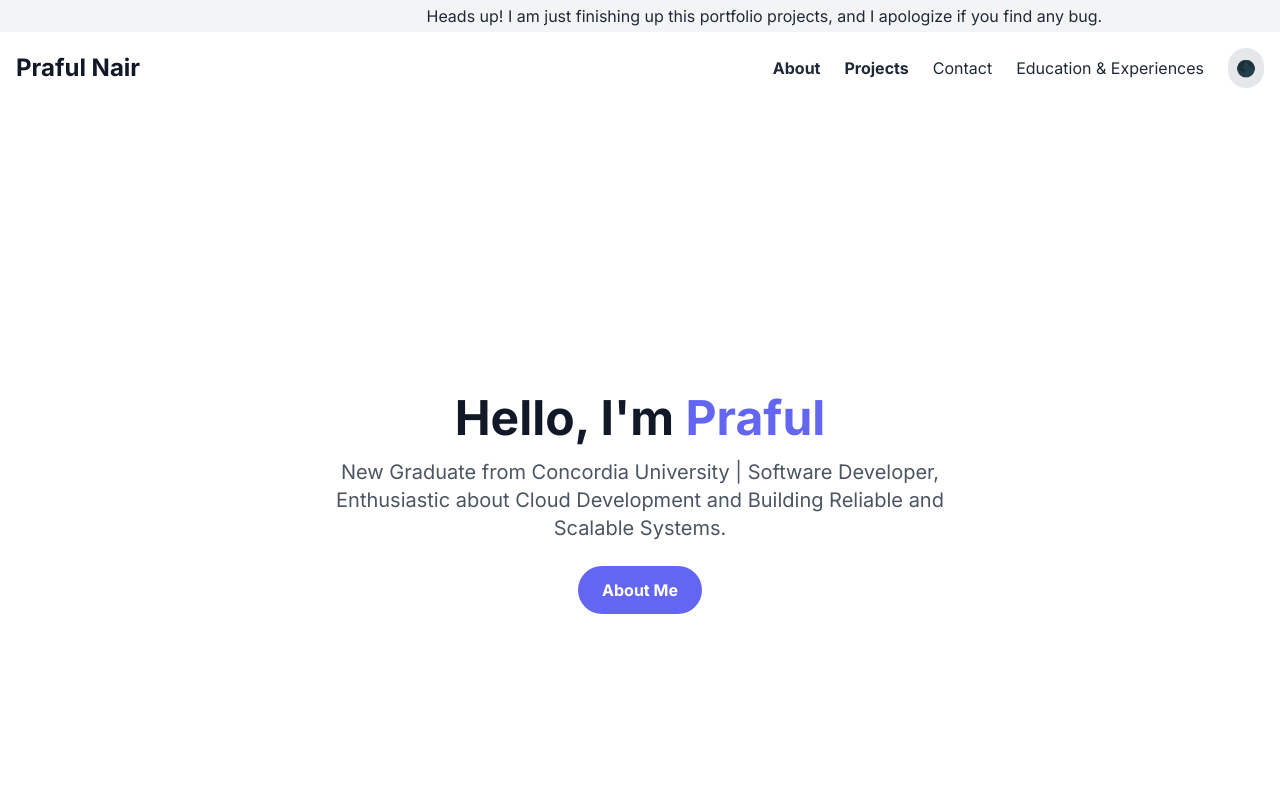
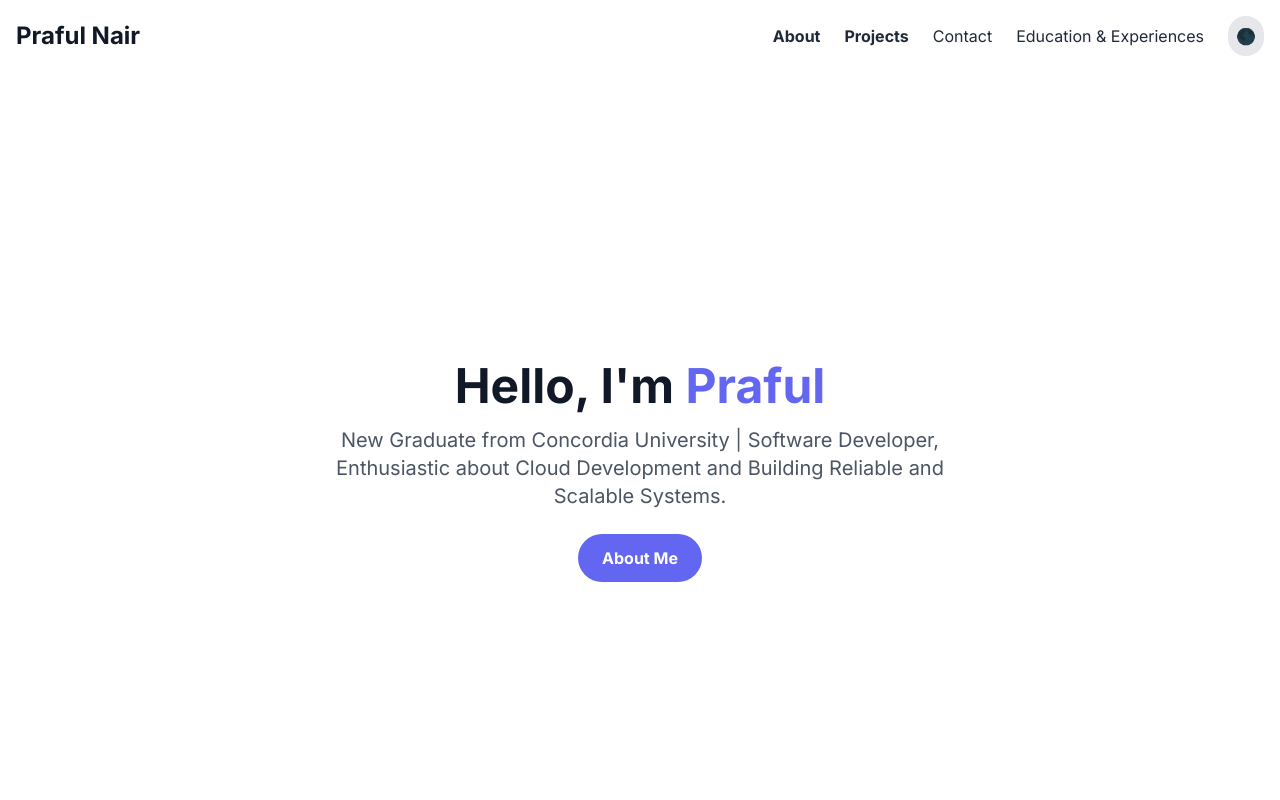
Before and after one commit to prafulnair/prafulnair.github.io, a React (Vite) app: page /all-projects in a window 1280 px wide. Shown: the top 800 px of the page. Built offline with nearby package versions, Linux system fonts and the light colour scheme.

Commit message:
Removed Marquee Banner

```diff
--- a/src/components/Header.tsx
+++ b/src/components/Header.tsx
@@ -129,7 +129,7 @@ const Header: React.FC<HeaderProps> = ({ onToggleDarkMode, darkMode }) => {
 
   return (
     <>
-      <MarqueeBanner />
+      {/* <MarqueeBanner /> */}
 
       <header className="w-full py-4 flex items-center justify-between bg-white dark:bg-gray-900 transition-colors">
         {/* Brand / Home Link */}
--- a/src/components/MarqueeBanner.tsx
+++ b/src/components/MarqueeBanner.tsx
@@ -14,4 +14,4 @@ const MarqueeBanner: React.FC = () => {
   );
 };
 
-export default MarqueeBanner;
+export default ç;
```
